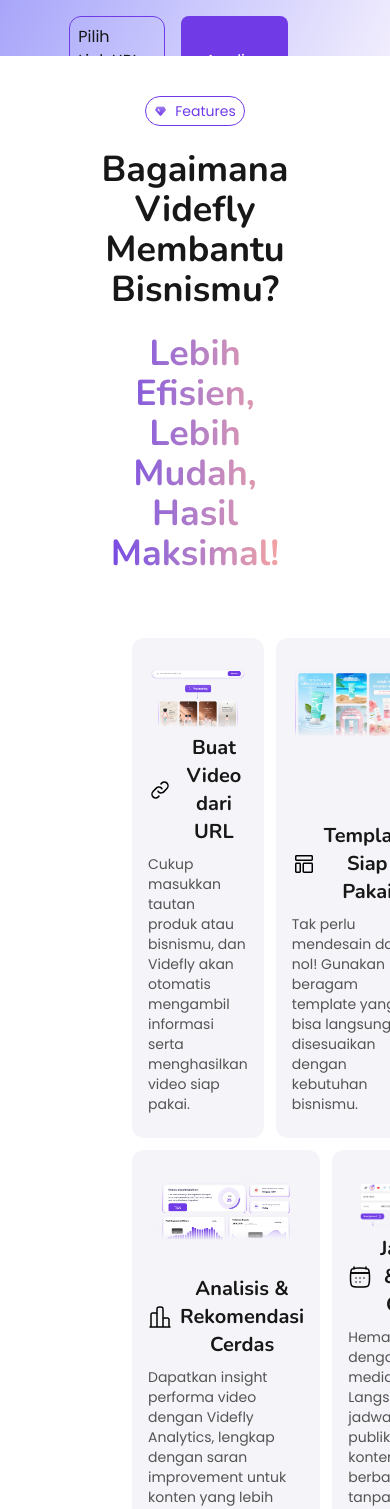
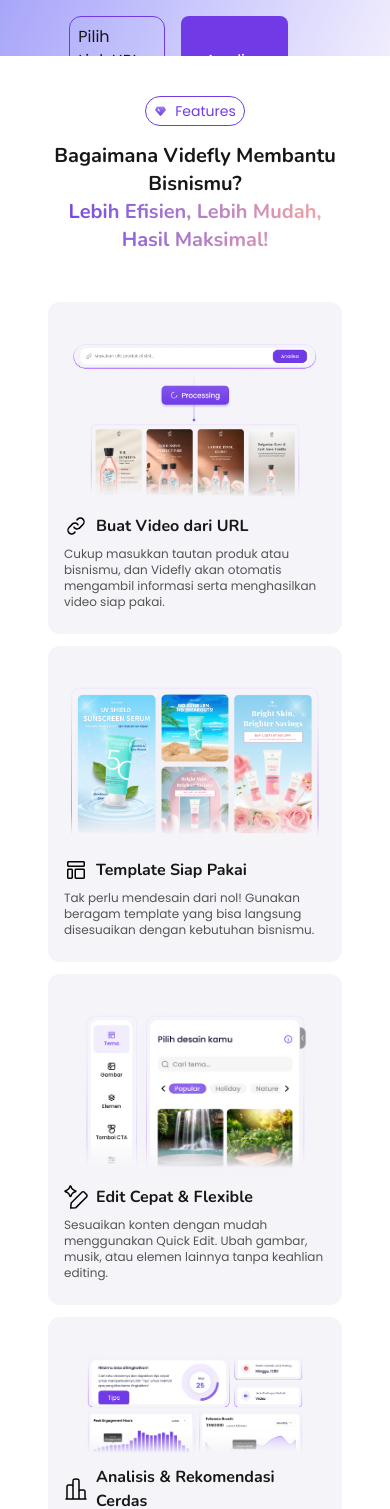
Before and after one commit to annavaws/videfly-fe, a Next.js app: page / in a window 390 px wide. Shown: the part 860-2369 px from the top of the page. Built offline with nearby package versions, Linux system fonts and the light colour scheme.

Commit message:
style: resposiveness for features section

```diff
--- a/src/components/modules/HomeModules/features.tsx
+++ b/src/components/modules/HomeModules/features.tsx
@@ -5,9 +5,9 @@
 const Features = () => {
   return (
     <div
-      className={`${poppins.className} text-center p-10 px-24 relative min-h-screen bg-white justify-center items-center pb-32`}
+      className={`${poppins.className} text-center p-10 px-12 lg:px-12 xl:px-24 relative min-h-screen bg-white justify-center items-center pb-32`}
     >
-      <div className="space-y-6 flex flex-col">
+      <div className="flex flex-col justify-center items-center">
         <div className="flex justify-center">
           <div
             className={`text-sm flex w-fit items-center space-x-2 border rounded-full p-1 px-2 border-[#703BE7]`}
@@ -48,19 +48,21 @@
           </div>
         </div>
 
-        <div className={`text-4xl ${nunito.className} font-bold`}>
+        <div
+          className={`pt-4 text-center text-xl md:text-3xl lg:text-5xl ${nunito.className} font-bold`}
+        >
           Bagaimana Videfly Membantu Bisnismu?
         </div>
         <div
-          className={`text-4xl ${nunito.className} font-bold bg-gradient-to-r from-[#703BE7] to-[#FFA899] text-transparent bg-clip-text`}
+          className={`text-center text-xl md:text-3xl lg:text-5xl ${nunito.className} font-bold bg-gradient-to-r from-[#703BE7] to-[#FFA899] text-transparent bg-clip-text`}
         >
           Lebih Efisien, Lebih Mudah, Hasil Maksimal!
         </div>
       </div>
-      <div className="flex flex-row gap-3 px-9 pt-16">
+      <div className="text-left flex flex-col md:flex-row gap-3 lg:px-9 pt-12 lg:pt-16">
         {/* Item 1 */}
         <div className="flex flex-col bg-[#F5F5F9] rounded-xl p-4 py-6 justify-between">
-          <div className="h-[60%] w-full">
+          <div className="h-[60%] w-full flex justify-center items-center">
             <Image
               src="/assets/ft_mockup1.png"
               alt="mockup"
@@ -71,7 +73,7 @@
           </div>
           <div className="space-y-2">
             <div
-              className={`${nunito.className} flex font-bold text-xl gap-2 items-center`}
+              className={`${nunito.className} flex font-bold text-base lg:text-xl gap-2 items-center`}
             >
               <span>
                 <svg
@@ -97,7 +99,7 @@
               </span>
               <span>Buat Video dari URL</span>
             </div>
-            <div className="text-sm text-[#545454] text-left">
+            <div className="text-xs md:text-sm text-[#545454] text-left">
               Cukup masukkan tautan produk atau bisnismu, dan Videfly akan
               otomatis mengambil informasi serta menghasilkan video siap pakai.
             </div>
@@ -106,7 +108,7 @@
 
         {/* Item 2 */}
         <div className="flex flex-col bg-[#F5F5F9] rounded-xl p-4 py-6 justify-between">
-          <div className="h-[60%] w-full">
+          <div className="h-[60%] w-full flex justify-center items-center">
             <Image
               src="/assets/ft_mockup2.png"
               alt="mockup"
@@ -117,7 +119,7 @@
           </div>
           <div className="space-y-2">
             <div
-              className={`${nunito.className} flex font-bold text-xl gap-2 items-center`}
+              className={`${nunito.className} flex font-bold text-base lg:text-xl gap-2 items-center`}
             >
               <span>
                 <svg
@@ -135,7 +137,7 @@
               </span>
               <span>Template Siap Pakai</span>
             </div>
-            <div className="text-sm text-[#545454] text-left">
+            <div className="text-xs md:text-sm text-[#545454] text-left">
               Tak perlu mendesain dari nol! Gunakan beragam template yang bisa
               langsung disesuaikan dengan kebutuhan bisnismu.
             </div>
@@ -144,7 +146,7 @@
 
         {/* Item 3 */}
         <div className="flex flex-col bg-[#F5F5F9] rounded-xl p-4 py-6 justify-between">
-          <div className="h-[60%] w-full">
+          <div className="h-[60%] w-full flex justify-center items-center">
             <Image
               src="/assets/ft_mockup3.png"
               alt="mockup"
@@ -155,7 +157,7 @@
           </div>
           <div className="space-y-2">
             <div
-              className={`${nunito.className} flex font-bold text-xl gap-2 items-center`}
+              className={`${nunito.className} flex font-bold text-base lg:text-xl gap-2 items-center`}
             >
               <span>
                 <svg
@@ -183,7 +185,7 @@
               </span>
               <span>Edit Cepat & Flexible</span>
             </div>
-            <div className="text-sm text-[#545454] text-left">
+            <div className="text-xs md:text-sm text-[#545454] text-left">
               Sesuaikan konten dengan mudah menggunakan Quick Edit. Ubah gambar,
               musik, atau elemen lainnya tanpa keahlian editing.
             </div>
@@ -191,10 +193,10 @@
         </div>
       </div>
 
-      <div className="flex flex-row gap-3 px-9 pt-3">
+      <div className="text-left flex flex-col md:flex-row gap-3 lg:px-9 pt-3">
         {/* Item 4 */}
         <div className="flex flex-col bg-[#F5F5F9] rounded-xl p-4 py-6 justify-between">
-          <div className="h-[60%] w-full">
+          <div className="h-[60%] w-full flex justify-center items-center">
             <Image
               src="/assets/ft_mockup4.png"
               alt="mockup"
@@ -205,7 +207,7 @@
           </div>
           <div className="space-y-2">
             <div
-              className={`${nunito.className} flex font-bold text-xl gap-2 items-center`}
+              className={`${nunito.className} flex font-bold text-base lg:text-xl gap-2 items-center`}
             >
               <span>
                 <svg
@@ -230,7 +232,7 @@
               </span>
               <span>Analisis & Rekomendasi Cerdas</span>
             </div>
-            <div className="text-sm text-[#545454] text-left">
+            <div className="text-xs md:text-sm text-[#545454] text-left">
               Dapatkan insight performa video dengan Videfly Analytics, lengkap
               dengan saran improvement untuk konten yang lebih menarik dan
               efektif.
@@ -240,7 +242,7 @@
 
         {/* Item 5 */}
         <div className="flex flex-col bg-[#F5F5F9] rounded-xl p-4 py-6 justify-between">
-          <div className="h-[60%] w-fullbg-red-200">
+          <div className="h-[60%] w-full flex justify-center items-center">
             <Image
               src="/assets/ft_mockup5.png"
               alt="mockup"
@@ -251,7 +253,7 @@
           </div>
           <div className="space-y-2">
             <div
-              className={`${nunito.className} flex font-bold text-xl gap-2 items-center`}
+              className={`${nunito.className} flex font-bold text-base lg:text-xl gap-2 items-center`}
             >
               <span>
                 <svg
@@ -300,7 +302,7 @@
               </span>
               <span>Jadwalkan & Posting Otomatis</span>
             </div>
-            <div className="text-sm text-[#545454] text-left">
+            <div className="text-xs md:text-sm text-[#545454] text-left">
               Hemat waktu dengan integrasi media sosial! Langsung jadwalkan dan
               publikasikan kontenmu ke berbagai platform tanpa perlu pindah
               aplikasi.
--- a/src/components/modules/HomeModules/tutorial.tsx
+++ b/src/components/modules/HomeModules/tutorial.tsx
@@ -18,7 +18,7 @@
   };
 
   return (
-    <div className="p-8 px-12 lg:p-10 lg:px-24 relative min-h-screen justify-center items-center text-black py-20">
+    <div className="p-8 px-12 lg:p-10 lg:px-24 relative min-h-screen justify-center items-center text-black pt-8 pb-20">
       <div className="flex flex-col justify-center items-center">
         <div className="flex justify-center">
           <div
```
